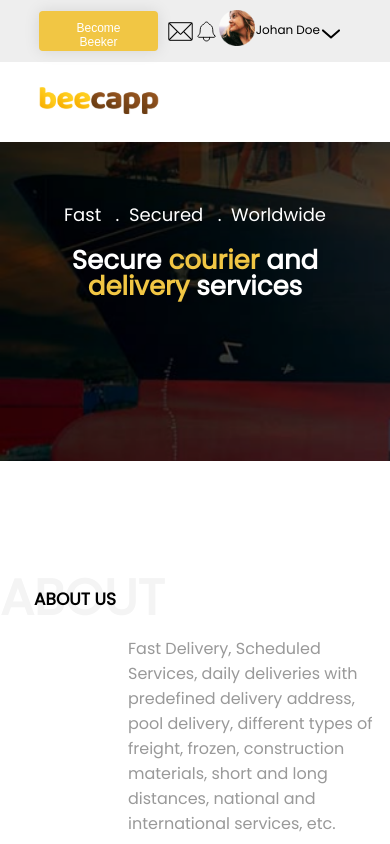
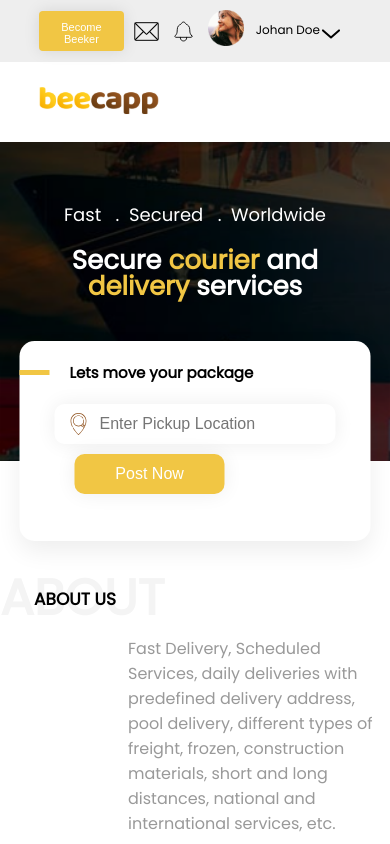
Before and after one commit to asadrazashah/becapp, a React (Create React App) app: page /home in a window 390 px wide. Shown: the top 844 px of the page. Built offline with nearby package versions, Linux system fonts and the light colour scheme.

Commit message:
added move package ui to home screen

```diff
--- a/src/screens/Home.tsx
+++ b/src/screens/Home.tsx
@@ -11,6 +11,18 @@ const Home: React.FC = () => {
         <div className="landingImg">
             <div className="txtHeading"><h4>Fast &nbsp; . &nbsp; </h4><h4>Secured &nbsp; . &nbsp; </h4><h4>Worldwide</h4></div>
             <h1 className="landingBigHeading">Secure <span>courier</span> and <span>delivery</span> services</h1>
+            <div className="movePackage">
+                <span className="title"><p></p><h4>Lets move your package</h4></span>
+                <div className="action">
+                    <div className="largeInput">
+                        <input
+                            className="input"
+                            placeholder="Enter Pickup Location"
+                        />
+                    </div>
+                    <button className="largeBtn">Post Now</button>
+                </div>
+            </div>
         </div>
         <div className="aboutUsLanding">
             <Grid container>
--- a/src/styles/components/input_icon.scss
+++ b/src/styles/components/input_icon.scss
@@ -2,6 +2,7 @@
   outline: none !important;
   display: block;
   margin-bottom: 20px;
+  width: 100%;
   .input {
     width: 100%;
     height: 35px;
@@ -29,3 +30,6 @@
 .iconPerson {
   background-image: url("../../assets/person.png");
 }
+.iconLocation {
+  background-image: url("../../assets/location.svg");
+}
--- a/src/styles/components/theme_button.scss
+++ b/src/styles/components/theme_button.scss
@@ -20,7 +20,7 @@
 
 @media (max-width: 680px) {
   .themeBtn {
-    font-size: 12px;
-    padding: 10px 30px;
+    font-size: 11px;
+    padding: 10px 10px;
   }
 }
--- a/src/styles/screens/home.scss
+++ b/src/styles/screens/home.scss
@@ -31,6 +31,37 @@
 }
 .aboutUsLanding {
   padding-top: 100px;
+}
+.movePackage {
+  position: absolute;
+  height: 200px;
+  width: 80%;
+  background: #ffffff;
+  box-shadow: 0px 10px 25px rgba(0, 0, 0, 0.07);
+  border-radius: 15px;
+  bottom: -80px;
+  left: 50%;
+  transform: translate(-50%, 0);
+  .title {
+    margin-top: 20px;
+    display: flex;
+    align-items: center;
+    p {
+      border-bottom: 5px solid #f1c644;
+      width: 30px;
+    }
+    h4 {
+      margin-left: 20px;
+      font-weight: bold;
+      font-size: 24px;
+      color: #000;
+    }
+  }
+}
+.action {
+  padding: 20px 10%;
+  display: flex;
+  align-items: center;
 }
 .becomePartner {
   padding: 60px 0px;
@@ -100,9 +131,57 @@
   }
 }
 
+.largeInput {
+  outline: none !important;
+  display: block;
+  width: 100%;
+  input {
+    width: 100%;
+    height: 80px;
+    text-indent: 12%;
+    outline: none !important;
+    background-color: transparent;
+    font-size: 20px;
+    line-height: 18px;
+    color: #999999;
+    background-color: transparent;
+    background-repeat: no-repeat;
+    background-size: 22px 22px;
+    background-position: 5% center;
+    border: none;
+    background-image: url("../../assets/location.svg");
+    box-shadow: 0px 0px 20px rgba(0, 0, 0, 0.07);
+    border-radius: 15px;
+  }
+  :focus {
+    outline: none;
+  }
+}
+.largeBtn {
+  background: #f1c644;
+  box-shadow: 0px 0px 20px rgba(0, 0, 0, 0.07);
+  border-radius: 15px;
+  width: 292px;
+  height: 80px;
+  font-size: 24px;
+  color: #fff;
+  margin-left: 20px;
+  outline: none;
+  border: none;
+  cursor: pointer;
+}
 @media (max-width: 980px) {
   .gpsImg {
     display: none;
+  }
+  .largeInput {
+    input {
+      height: 60px;
+    }
+  }
+  .largeBtn {
+    width: 200px;
+    height: 60px;
   }
   .sections {
     width: 33.33%;
@@ -123,6 +202,27 @@
   }
 }
 
+@media (max-width: 680px) {
+  .action {
+    flex-direction: column;
+    align-items: flex-start;
+  }
+  .largeBtn {
+    margin-top: 10px;
+    width: 150px;
+    height: 40px;
+    font-size: 16px;
+    border-radius: 10px;
+  }
+  .largeInput {
+    input {
+      height: 40px;
+      border-radius: 10px;
+      font-size: 16px;
+      text-indent: 16%;
+    }
+  }
+}
 @media (max-width: 580px) {
   .landingImg {
     background: url("../../assets/truck.png");
@@ -142,4 +242,13 @@
       font-size: 26px;
     }
   }
+  .movePackage {
+    width: 90%;
+    .title {
+      margin-top: 20px;
+      h4 {
+        font-size: 15px;
+      }
+    }
+  }
 }
```
